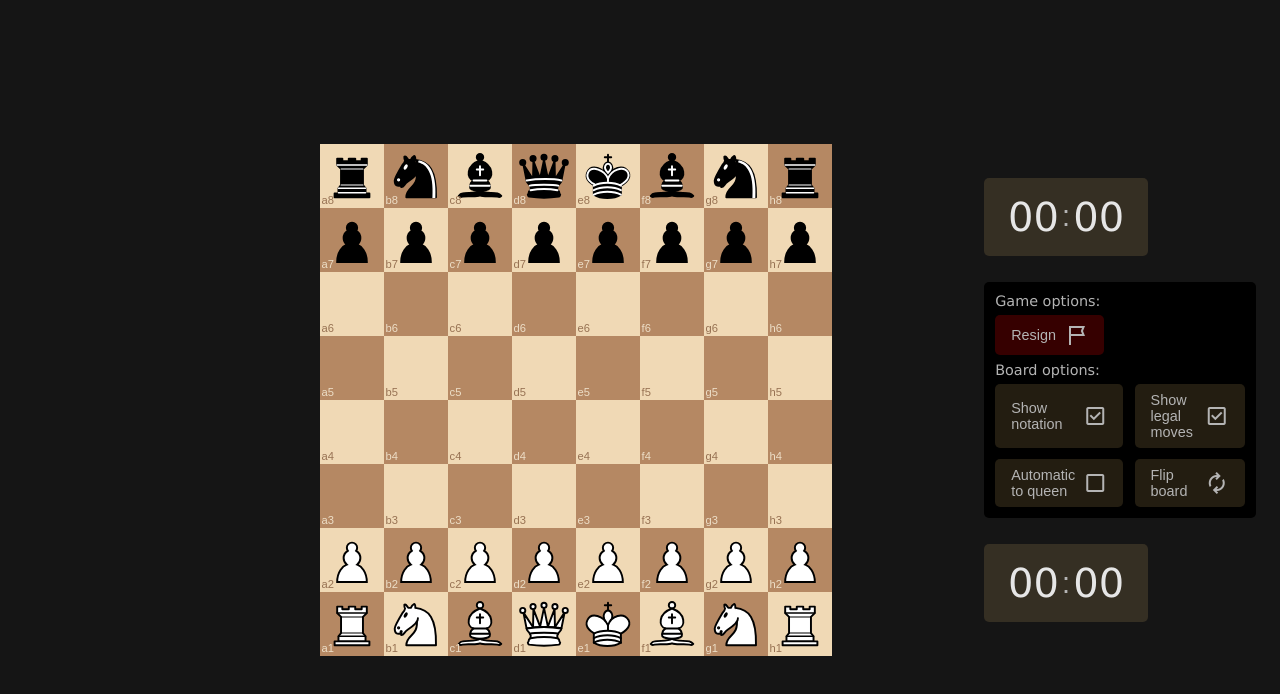
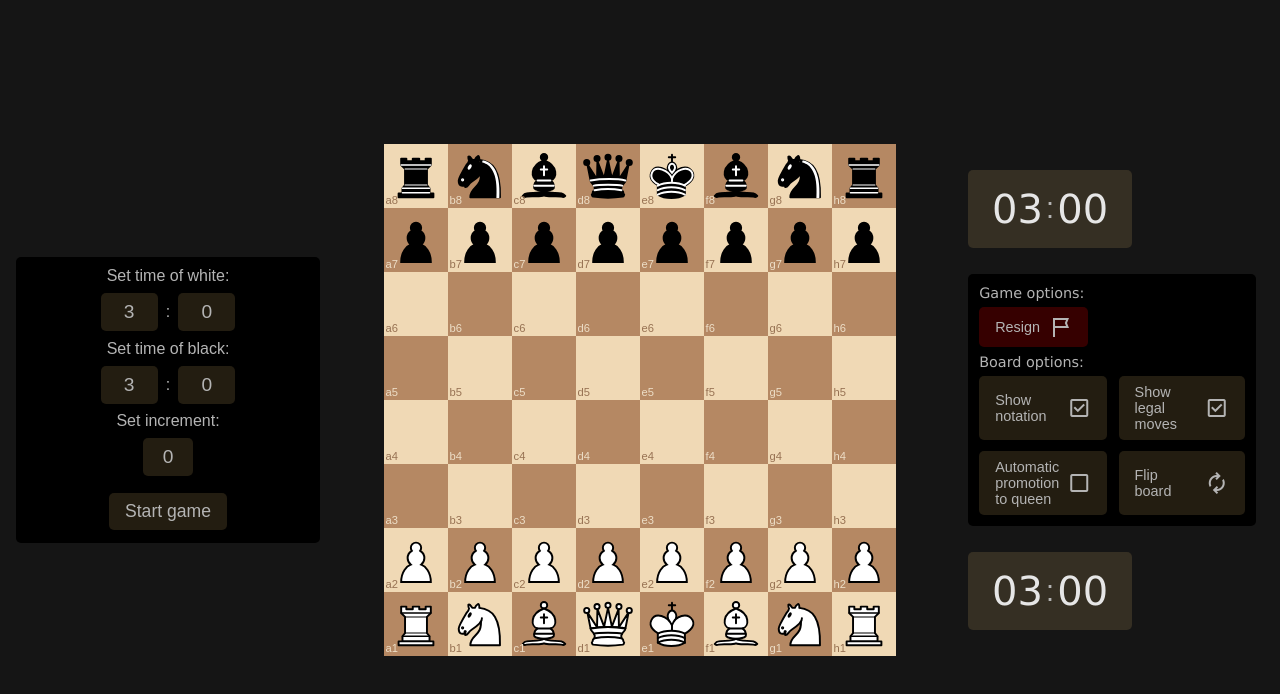
Before and after one commit to SostarkoIgor/ChessApp, a React (Vite) app in the folder chessapp.client/: page / in a window 1280 px wide. Shown: the top 694 px of the page. Built offline with nearby package versions, Linux system fonts and the light colour scheme.

Commit message:
added ability to set time control, time still not functional, added some comments

```diff
--- a/chessapp.client/src/components/Board.tsx
+++ b/chessapp.client/src/components/Board.tsx
@@ -4,6 +4,8 @@ import Square from './Square'
 import styles from '../styles/board.module.css'
 import { Chess } from 'chess.js'
 import Clock from './Clock'
+import GameWidget from './GameWidget'
+import { time } from 'console'
 
 //converts row and col to square notation, for example toSquareNotation(0, 0, 'white') returns 'a1'
 const toSquareNotation = (row: number, col: number, color: string) : string => {
@@ -67,8 +69,12 @@ const Board: React.FC = () => {
 
   const [lastClickedSquare, setLastClickedSquare] = React.useState<{row: number, col: number} | null>(null) //coordinates of last clicked square, we use it to make move
 
+  const [timeWhite, setTimeWhite] = React.useState<number>(3*60*1000) //default starting time on clock for white player
+  const [timeBlack, setTimeBlack] = React.useState<number>(3*60*1000) //default starting time on clock for black player
+  const [increment, setIncrement] = React.useState<number>(0) //increment for clock
+  const [isGameOngoing, setIsGameOngoing] = React.useState<boolean>(false) //flag for ongoing game
   const onClick = async (row: number, col: number) => {//function that gets called by square component when square is clicked
-    if (isGameOver) return
+    if (isGameOver || !isGameOngoing) return
     const square = {row: row, col: col}
     const squareNotation = toSquareNotation(row, col, boardRefColor) //we need square notation of clicked square to make a move
     const getSquare = chess.get(squareNotation) //we check if anything is on the square
@@ -162,7 +168,7 @@ const Board: React.FC = () => {
       setBoard(boardTemp)
     }
     start()
-  }, [chess, whiteMove, lastClickedSquare, boardRefColor, showNotationOnSquares, showLegalMoves, legalMoves]);
+  }, [chess, whiteMove, lastClickedSquare, boardRefColor, showNotationOnSquares, showLegalMoves, legalMoves, isGameOngoing]);
 
 
 
@@ -171,7 +177,8 @@ const Board: React.FC = () => {
   }
   return (
     <div className={styles.boardContainer}>
-      <div></div>
+      <GameWidget setIncrement={setIncrement} increment={increment} setTimeWhite={setTimeWhite} timeWhite={timeWhite} setTimeBlack={setTimeBlack} timeBlack={timeBlack}
+       setIsGameOngoing={()=>{setIsGameOngoing((prev) => !prev)}} isGameOngoing={isGameOngoing}/>
       <div className={styles.board}>
         {board}
         <div className={styles.promotionPickerContainer} style={{visibility: showPromotionSelector ? 'visible' : 'hidden'}} onClick={() => setShowPromotionSelector(false)}>
@@ -204,6 +211,10 @@ const Board: React.FC = () => {
         promoteAutomaticallyToQueen={promoteAutomaticallyToQueen}
         showLegalMoves={showLegalMoves}
         showNotationOnSquares={showNotationOnSquares}
+        timeWhite={timeWhite}
+        timeBlack={timeBlack}
+        increment={increment}
+        isGameOngoing={isGameOngoing}
       />
     </div>
   )
--- a/chessapp.client/src/components/Clock.tsx
+++ b/chessapp.client/src/components/Clock.tsx
@@ -1,13 +1,32 @@
 import React from "react"
 import styles from '../styles/clock.module.css'
 
+/*
+component for the clock
+shows time each player has and options for the board (flip board, show notation, show legal moves, automatic promotion to queen)
+has game options (resign game)
+
+component takes in props:
+flipBoardAction: function to flip the board
+showLegalMovesAction: function to set if legal moves of selected piece should be shown
+showNotationOnSquaresAction: function to show notation on squares
+automaticQueenAction: function to automatically promote to queen
+corresponding state variables: promoteAutomaticallyToQueen, showLegalMoves, showNotationOnSquares
+and time variables timeWhite, timeBlack, increment
+and state variable isGameOngoing that indicates if the game is ongoing
+*/
 interface ClockProps { flipBoardAction: () => void, showLegalMovesAction: () => void, showNotationOnSquaresAction: () => void, automaticQueenAction: () => void,
-                        promoteAutomaticallyToQueen: boolean, showLegalMoves: boolean, showNotationOnSquares: boolean
+                        promoteAutomaticallyToQueen: boolean, showLegalMoves: boolean, showNotationOnSquares: boolean,
+                        timeWhite: number, timeBlack: number, increment: number, isGameOngoing: boolean
                     }
-const Clock :React.FC<ClockProps> = ({flipBoardAction, showLegalMovesAction, showNotationOnSquaresAction, automaticQueenAction, promoteAutomaticallyToQueen, showLegalMoves, showNotationOnSquares}) => {
+const Clock :React.FC<ClockProps> = ({flipBoardAction, showLegalMovesAction, showNotationOnSquaresAction, automaticQueenAction,
+    promoteAutomaticallyToQueen, showLegalMoves, showNotationOnSquares, timeWhite, timeBlack, increment, isGameOngoing}) => {
+    const formatTime = (time: number) => {
+        return time.toString().padStart(2, '0')
+    }
     return (
         <div className={styles.clock}>
-            <div className={styles.time}>00<a className={styles.separator}>:</a>00</div>
+            <div className={styles.time}>{formatTime(Math.floor(timeWhite/60/1000))}<a className={styles.separator}>:</a>{formatTime(Math.floor((timeWhite/1000)%60))}</div>
             <div className={styles.clockBody}>
                 <a className={styles.label}>Game options:</a>
                 <div className={styles.options}>
@@ -32,7 +51,7 @@ const Clock :React.FC<ClockProps> = ({flipBoardAction, showLegalMovesAction, sho
                         </span>
                     </div>
                     <div className={styles.toggleOption} onClick={automaticQueenAction}>
-                        Automatic to queen
+                        Automatic promotion to queen
                         <span className={`material-symbols-outlined ${styles.icon}`}>
                             {promoteAutomaticallyToQueen ? "check_box" : "check_box_outline_blank"}
                         </span>
@@ -46,7 +65,7 @@ const Clock :React.FC<ClockProps> = ({flipBoardAction, showLegalMovesAction, sho
                 </div>
 
             </div>
-            <div className={styles.time}>00<a className={styles.separator}>:</a>00</div>
+            <div className={styles.time}>{formatTime(Math.floor(timeBlack/60/1000))}<a className={styles.separator}>:</a>{formatTime(Math.floor((timeBlack/1000)%60))}</div>
         </div>
     )
 }
--- /dev/null
+++ b/chessapp.client/src/components/GameWidget.tsx
@@ -0,0 +1,65 @@
+import React from "react"
+import styles from '../styles/gameWidget.module.css'
+import { time } from "console"
+
+/*
+component for the game widget
+has start game button, that starts the game by setting isGameOngoing to true
+we set time control in this widget
+*/
+interface GameWidgetProps {
+    timeWhite: number,
+    timeBlack: number,
+    increment: number,
+    isGameOngoing: boolean,
+    setTimeWhite: (time: number) => void,
+    setTimeBlack: (time: number) => void,
+    setIncrement: (increment: number) => void,
+    setIsGameOngoing: () => void
+}
+const GameWidget : React.FC<GameWidgetProps> = ({timeWhite, timeBlack, increment, isGameOngoing, setTimeWhite, setTimeBlack, setIncrement, setIsGameOngoing}) => {
+    const [whiteTimeMins, setWhiteTimeMins] = React.useState<number>(Math.floor(timeWhite/60/1000)) //time of white player, only minutes, initially set to default value read from parent component (Board)
+    const [whiteTimeSecs, setWhiteTimeSecs] = React.useState<number>(Math.floor((timeWhite/1000)%60)) //time of white - seconds, whiteTimeMins+whiteTimeSecs = total time a player has
+    const [blackTimeMins, setBlackTimeMins] = React.useState<number>(Math.floor(timeBlack/60/1000)) //time of black player - minute component
+    const [blackTimeSecs, setBlackTimeSecs] = React.useState<number>(Math.floor((timeBlack/1000)%60)) //time of black player - seconds component
+    const [incrementSecs, setIncrementSecs] = React.useState<number>(increment/1000) //increment in seconds
+
+    //function called when start game button is clicked
+    //sets both players' time, increment and sets isGameOngoing to true
+    const startGame = () => {
+        setTimeWhite(whiteTimeMins*60*1000+whiteTimeSecs*1000)
+        setTimeBlack(blackTimeMins*60*1000+blackTimeSecs*1000)
+        setIncrement(incrementSecs*1000)
+        setIsGameOngoing()
+    }
+    return (
+        <div className={styles.gameWidget}>
+            {!isGameOngoing &&
+                <div className={styles.setGame}>
+                        <div className={styles.timeInputContainer}>
+                            Set time of white:
+                            <div className={styles.timeInput}>
+                                <input type="text" pattern="[0-9]*" inputMode="numeric" value={whiteTimeMins} onChange={(e) =>{e.target.value === "" ? setWhiteTimeMins(0) : setWhiteTimeMins(parseInt(e.target.value))}}/>:
+                                <input type="text" pattern="[0-9]*" inputMode="numeric" value={whiteTimeSecs} onChange={(e) =>{e.target.value === "" ? setWhiteTimeSecs(0) : setWhiteTimeSecs(parseInt(e.target.value))}}/>
+                            </div>
+
+                            Set time of black:
+                            <div className={styles.timeInput}>
+                                <input type="text" pattern="[0-9]*" inputMode="numeric" value={blackTimeMins} onChange={(e) =>{e.target.value === "" ? setBlackTimeMins(0) : setBlackTimeMins(parseInt(e.target.value))}}/>:
+                                <input type="text" pattern="[0-9]*" inputMode="numeric" value={blackTimeSecs} onChange={(e) =>{e.target.value === "" ? setBlackTimeSecs(0) : setBlackTimeSecs(parseInt(e.target.value))}}/>
+                            </div>
+                            Set increment:
+                            <div className={styles.timeInput}>
+                                <input type="text" pattern="[0-9]*" inputMode="numeric" value={incrementSecs} onChange={(e) =>{e.target.value === "" ? setIncrementSecs(0) : setIncrementSecs(parseInt(e.target.value))}}/>
+                            </div>
+
+                        </div>
+                        <button className={styles.startButton} onClick={startGame}>Start game</button>
+                </div>
+            }
+
+        </div>
+    )
+}
+
+export default GameWidget
--- a/chessapp.client/src/styles/board.module.css
+++ b/chessapp.client/src/styles/board.module.css
@@ -7,14 +7,13 @@
     aspect-ratio: 1/1;
     grid-template-columns: repeat(8, 1fr);
     grid-template-rows: repeat(8, 1fr);
-
 }
 
 /*container for board and other things (like clock)*/
 .boardContainer{
     display: grid;
     grid-template-columns: 1fr 2fr 1fr;
-    justify-content: center;
+    justify-items: center;
     align-items: center;
 
 }
--- a/chessapp.client/src/styles/clock.module.css
+++ b/chessapp.client/src/styles/clock.module.css
@@ -1,3 +1,4 @@
+/*container class for component*/
 .clock {
     display: flex;
     justify-content: start;
@@ -7,8 +8,10 @@
     border-radius: 0.5rem;
     flex-wrap: wrap;
     gap: 10px;
+    margin-left: 0;
 }
 
+/*container for time of a player*/
 .time {
     font-size: 2.5rem;
     margin: 0.5rem;
@@ -24,12 +27,14 @@
     white-space: nowrap;
 }
 
+/*separator between minutes and seconds*/
 .separator {
     margin: 0 0.2rem;
     font-size: 1.8rem;
     color: rgb(180, 180, 180);
 }
 
+/*clock body, contains settings*/
 .clockBody {
     display: flex;
     flex-direction: column;
@@ -43,6 +48,7 @@
     color: rgb(180, 180, 180);
 }
 
+/*label*/
 .label{
     font-size: 0.9rem;
     margin: 0.2rem;
@@ -51,6 +57,7 @@
     display: block;
 }
 
+/*toggle option class for options in clock body*/
 .toggleOption{
     display: flex;
     justify-content: center;
@@ -64,14 +71,17 @@
     width: fit-content;
 }
 
+/*resignation button*/
 .resign{
     background-color: rgba(255, 0, 0, 0.211);
 }
 
+/*class for icons*/
 .icon{
     margin-left: 0.5rem;
 }
 
+/*container for a single option*/
 .options{
     display: grid;
     grid-template-columns: 1fr 1fr;
--- /dev/null
+++ b/chessapp.client/src/styles/gameWidget.module.css
@@ -0,0 +1,71 @@
+/*container class for component*/
+.gameWidget{
+    display: flex;
+    flex-direction: row;
+    gap: 10px;
+    margin-top: 10px;
+    background-color: black;
+    padding: 10px;
+    border-radius: 5px;
+    color: rgb(180, 180, 180);
+    margin: 1rem;
+    margin-right: 0;
+    align-items: center;
+    justify-content: center;
+    font-family: 'Verdana', monospace;
+}
+
+/*container for time control settings*/
+.setGame{
+    display: flex;
+    flex-direction: column;
+    gap: 10px;
+    justify-content: center;
+    align-items: center;
+}
+
+/*container for time input*/
+.timeInputContainer{
+    display: flex;
+    flex-direction: column;
+    justify-content: center;
+    align-items: center;
+    gap: 5px;
+}
+
+/*container for input fields*/
+.timeInput{
+    display: flex;
+    flex-direction: row;
+    gap: 5px;
+    justify-content: center;
+    align-items: center;
+}
+
+.timeInput input{
+    width: 20%;
+    min-width: 3rem;
+    padding: 0.5rem 0rem;
+    border-radius: 5px;
+    font-size: 1.2rem;
+    outline: none;
+    border: none;
+    text-align: center;
+    margin: 0.2rem;
+    color: rgb(180, 180, 180);
+    background-color: rgba(233, 193, 117, 0.15);
+}
+
+/*start button*/
+.startButton{
+    padding: 0.5rem 1rem;
+    border-radius: 5px;
+    font-size: 1.1rem;
+    margin: 0.2rem;
+    outline: none;
+    border: none;
+    color: rgb(180, 180, 180);
+    background-color: rgba(233, 193, 117, 0.15);
+    cursor: pointer;
+    width: fit-content;
+}
```
